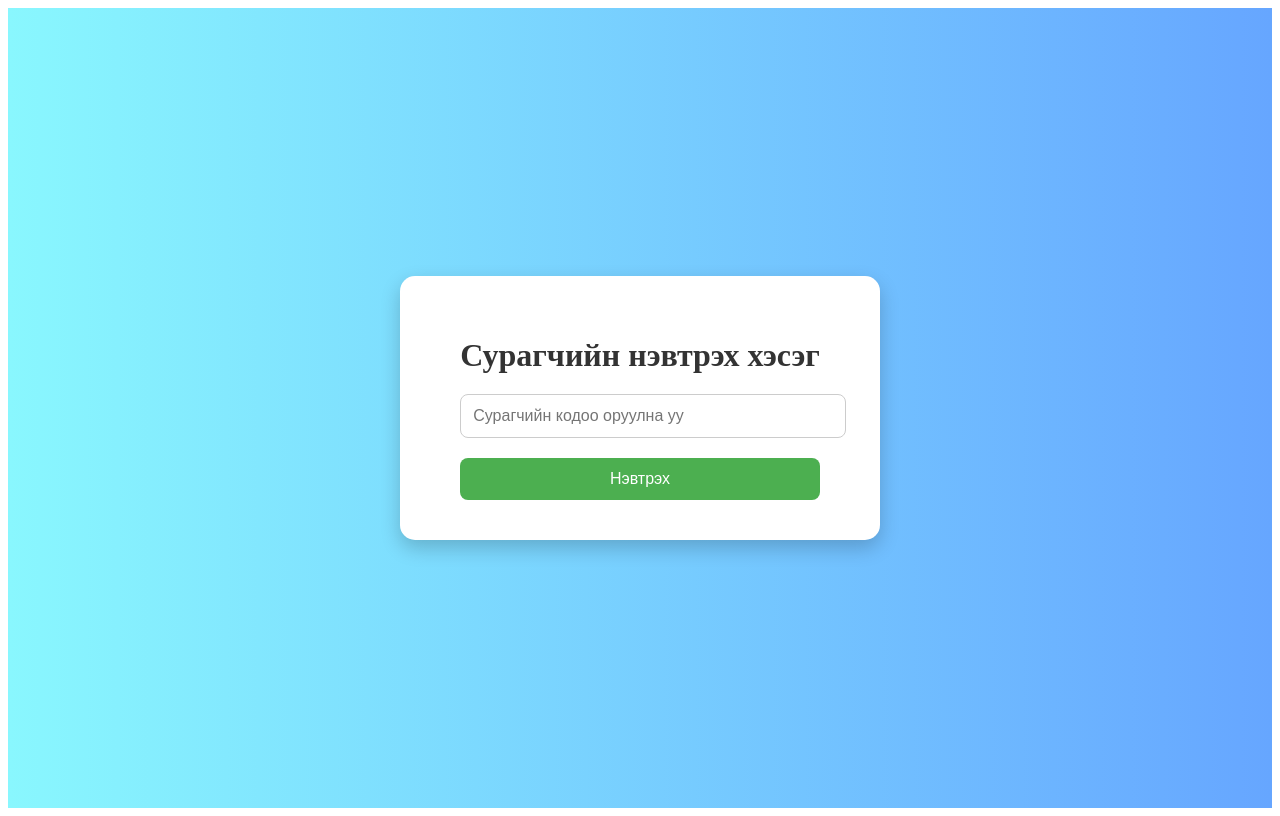
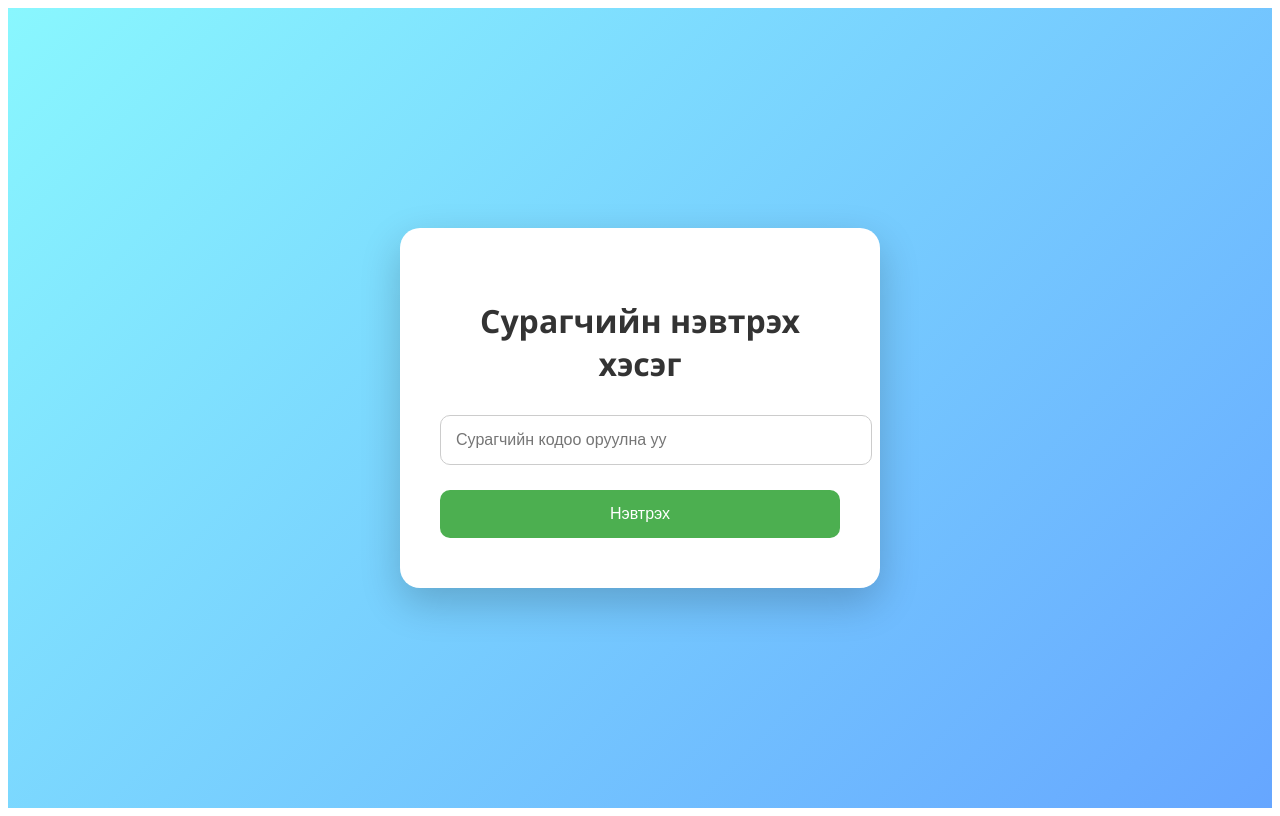
Before and after one commit to bolortuka45-max/school-survey-realtime, a React (Create React App) app in the folder frontend/: page / in a window 1280 px wide. Built offline with nearby package versions, Linux system fonts and the light colour scheme.

Commit message:
Update LoginPage.js

```diff
--- a/frontend/src/LoginPage.js
+++ b/frontend/src/LoginPage.js
@@ -30,7 +30,7 @@ function LoginPage() {
       return;
     }
 
-    await fetch("https://YOUR_VERCEL_BACKEND_URL/api/submit", {
+    await fetch("https://YOUR_BACKEND_URL/submit", {
       method: "POST",
       headers: { "Content-Type": "application/json" },
       body: JSON.stringify({
@@ -51,22 +51,25 @@ function LoginPage() {
         display: "flex",
         justifyContent: "center",
         alignItems: "center",
-        background: "linear-gradient(to right, #89f7fe, #66a6ff)", // хөнгөн өнгө
+        background: "linear-gradient(135deg, #89f7fe 0%, #66a6ff 100%)",
+        fontFamily: "'Segoe UI', Tahoma, Geneva, Verdana, sans-serif",
       }}
     >
       <div
         style={{
           backgroundColor: "white",
-          padding: "40px 60px",
-          borderRadius: "15px",
-          boxShadow: "0 8px 20px rgba(0,0,0,0.2)",
+          padding: "50px 40px",
+          borderRadius: "20px",
+          boxShadow: "0 15px 40px rgba(0,0,0,0.2)",
           textAlign: "center",
-          minWidth: "320px",
+          width: "100%",
+          maxWidth: "400px",
+          transition: "transform 0.3s",
         }}
+        onMouseEnter={(e) => (e.currentTarget.style.transform = "scale(1.05)")}
+        onMouseLeave={(e) => (e.currentTarget.style.transform = "scale(1)")}
       >
-        <h1 style={{ marginBottom: "20px", color: "#333" }}>
-          Сурагчийн нэвтрэх хэсэг
-        </h1>
+        <h1 style={{ marginBottom: "30px", color: "#333" }}>Сурагчийн нэвтрэх хэсэг</h1>
         <form onSubmit={handleSubmit}>
           <input
             type="text"
@@ -74,26 +77,33 @@ function LoginPage() {
             onChange={(e) => setCode(e.target.value)}
             placeholder="Сурагчийн кодоо оруулна уу"
             style={{
-              padding: "12px",
+              padding: "15px",
               fontSize: "16px",
               width: "100%",
-              marginBottom: "20px",
-              borderRadius: "8px",
+              marginBottom: "25px",
+              borderRadius: "10px",
               border: "1px solid #ccc",
+              outline: "none",
+              transition: "border-color 0.3s",
             }}
+            onFocus={(e) => (e.target.style.borderColor = "#4CAF50")}
+            onBlur={(e) => (e.target.style.borderColor = "#ccc")}
           />
           <button
             type="submit"
             style={{
               width: "100%",
-              padding: "12px",
+              padding: "15px",
               fontSize: "16px",
               backgroundColor: "#4CAF50",
               color: "white",
               border: "none",
-              borderRadius: "8px",
+              borderRadius: "10px",
               cursor: "pointer",
+              transition: "background-color 0.3s",
             }}
+            onMouseEnter={(e) => (e.currentTarget.style.backgroundColor = "#45a049")}
+            onMouseLeave={(e) => (e.currentTarget.style.backgroundColor = "#4CAF50")}
           >
             Нэвтрэх
           </button>
```
